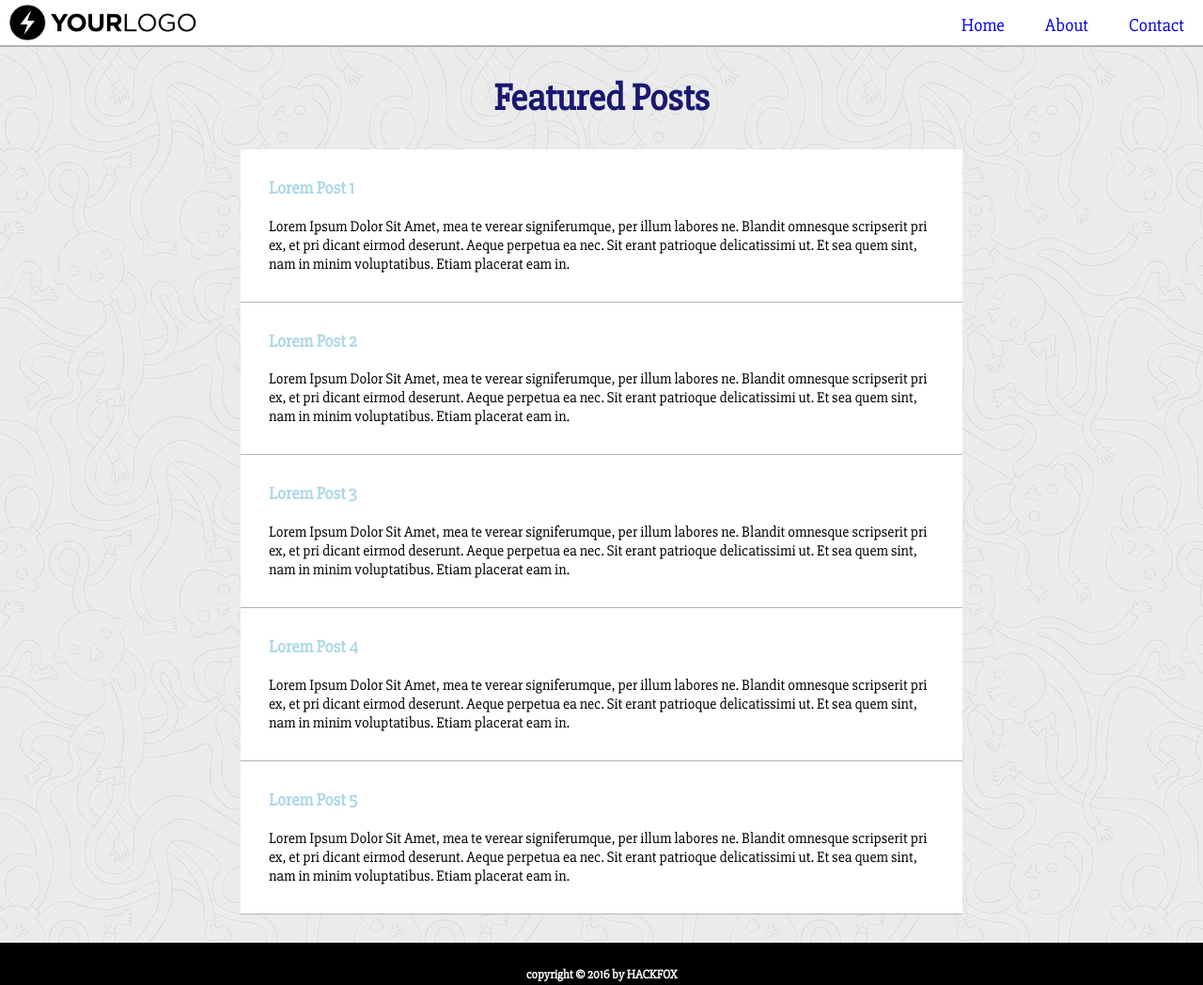
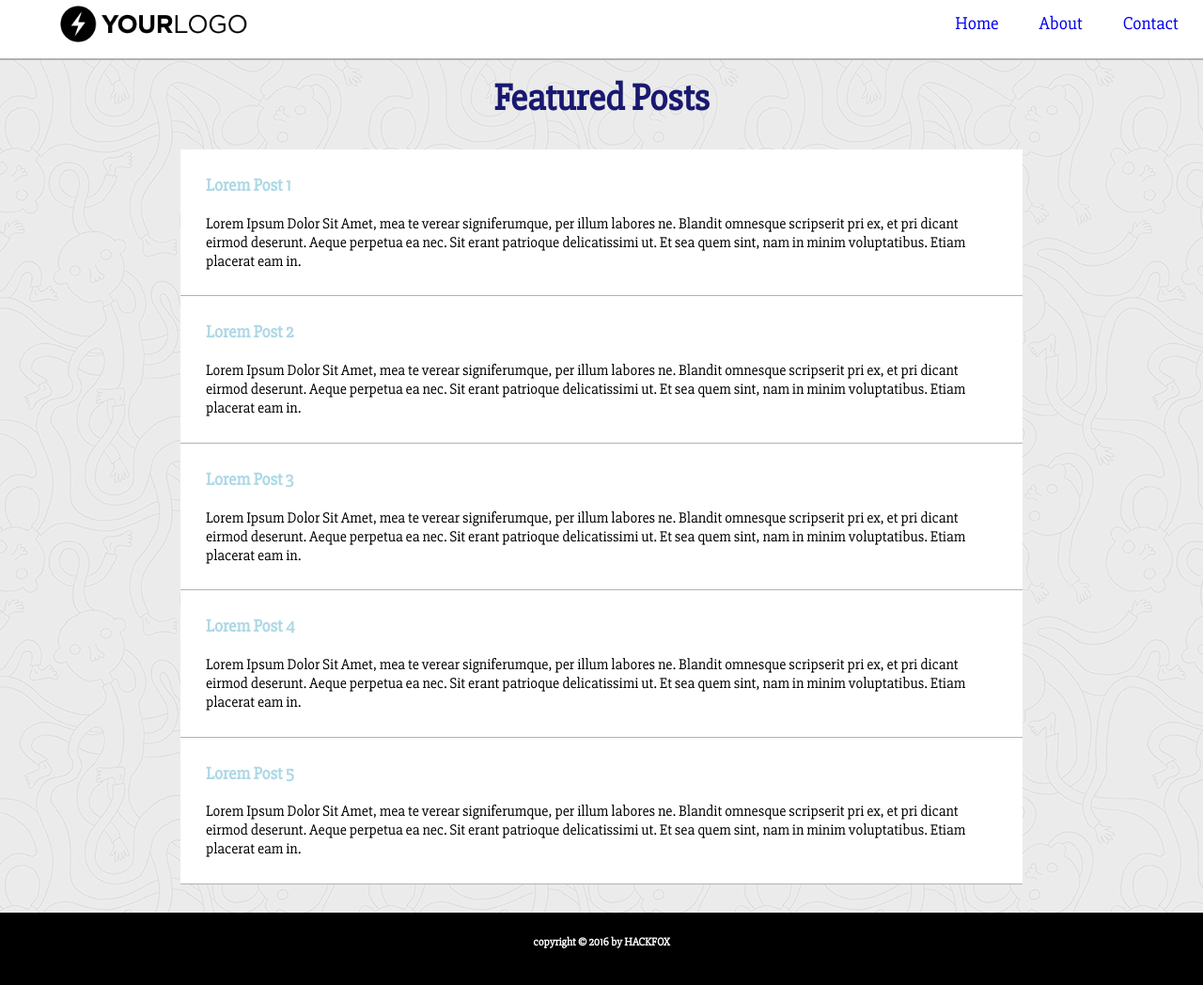
Before and after one commit to fadilhakim/phase-0, a plain HTML site: page docs/menghias-laman-html-dengan-css-layouting/index.html in a window 1280 px wide. Shown: the top 1048 px of the page at 94% size. Drawn offline with Linux system fonts and the light colour scheme.

Commit message:
modified:   style.css

```diff
--- a/docs/menghias-laman-html-dengan-css-layouting/style.css
+++ b/docs/menghias-laman-html-dengan-css-layouting/style.css
@@ -10,7 +10,7 @@
 header {
   background: #FFF;
   width: 100%;
-  height: 50px;
+  height: 8%;
   border-bottom: 2px solid rgba(0, 0, 0, 0.3);
   position: fixed;
 }
@@ -18,12 +18,13 @@ header {
 #logo {
   display: block;
   float: left;
-  margin: 5px 10px;
+  margin: 0.5% 5%;
 }
 
 /* == Navigation == */
 nav {
   float: right;
+  margin-right: 0.5%;
 }
 
 li {
@@ -31,7 +32,7 @@ li {
   font-size: 120%;
   font-style: bold;
   margin: 10px 20px;
-  padding-top: 5px;
+  padding-top: 1%;
 }
 
 /* === CONTENT === */
@@ -51,7 +52,7 @@ h1 {
 
 /* == LIST == */
 #article-list {
-  width: 60%;
+  width: 70%;
   margin: 0px auto;
   padding: 0px 0px;
   background-color: #fff;
@@ -68,7 +69,8 @@ h1 {
 
 #article-list article {
   margin: 0px auto;
-  padding: 30px 30px;
+  /*padding: 30px 30px;*/
+  padding: 3% 3%;
   border-bottom: 1px solid rgba(0, 0, 0, 0.3);
 }
 
@@ -82,6 +84,7 @@ footer{
 h5{
   text-align: center;
   padding-top: 2em;
+  font-size: 0.75em;
 }
 /*
 h5{
```
